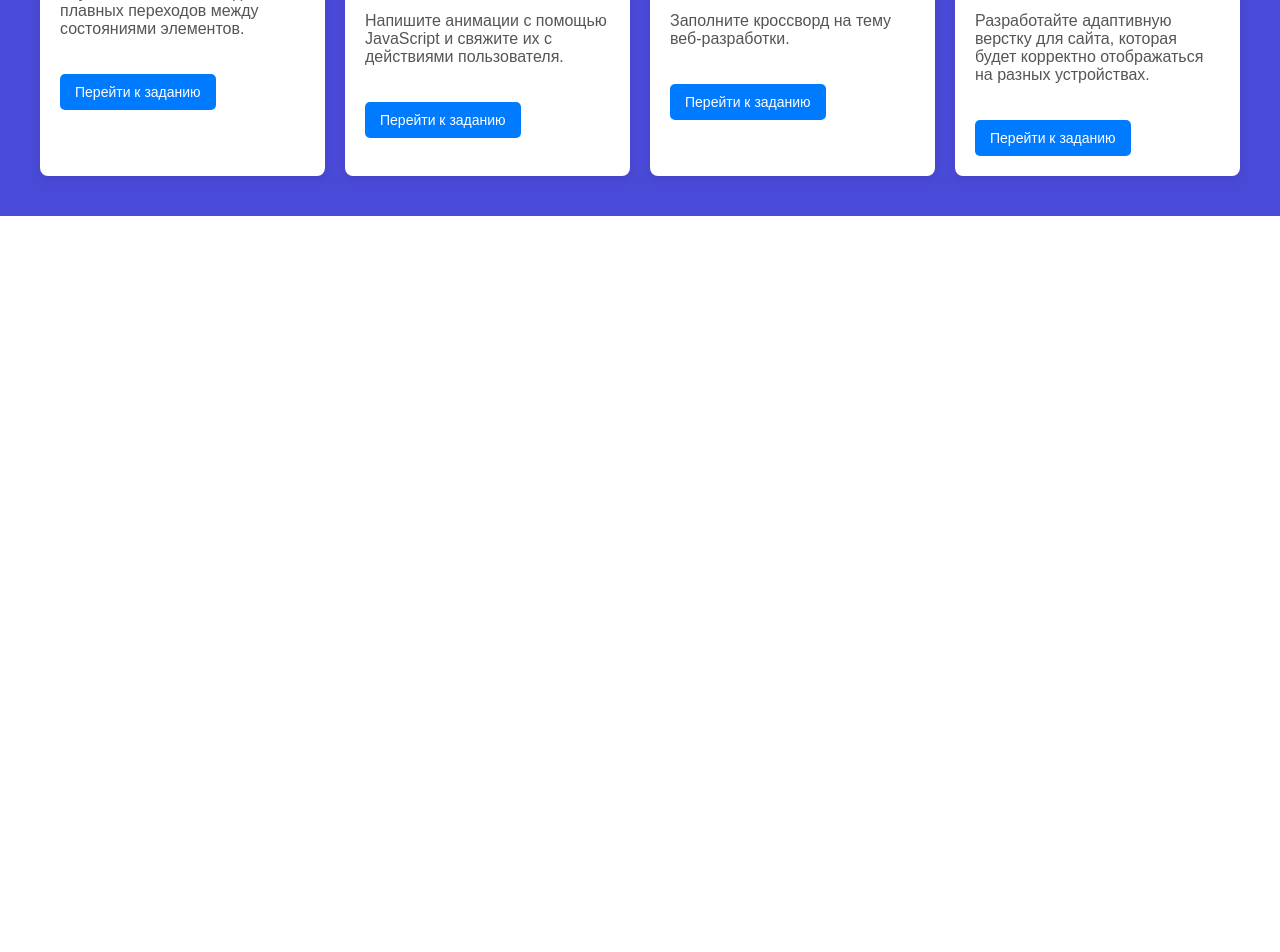
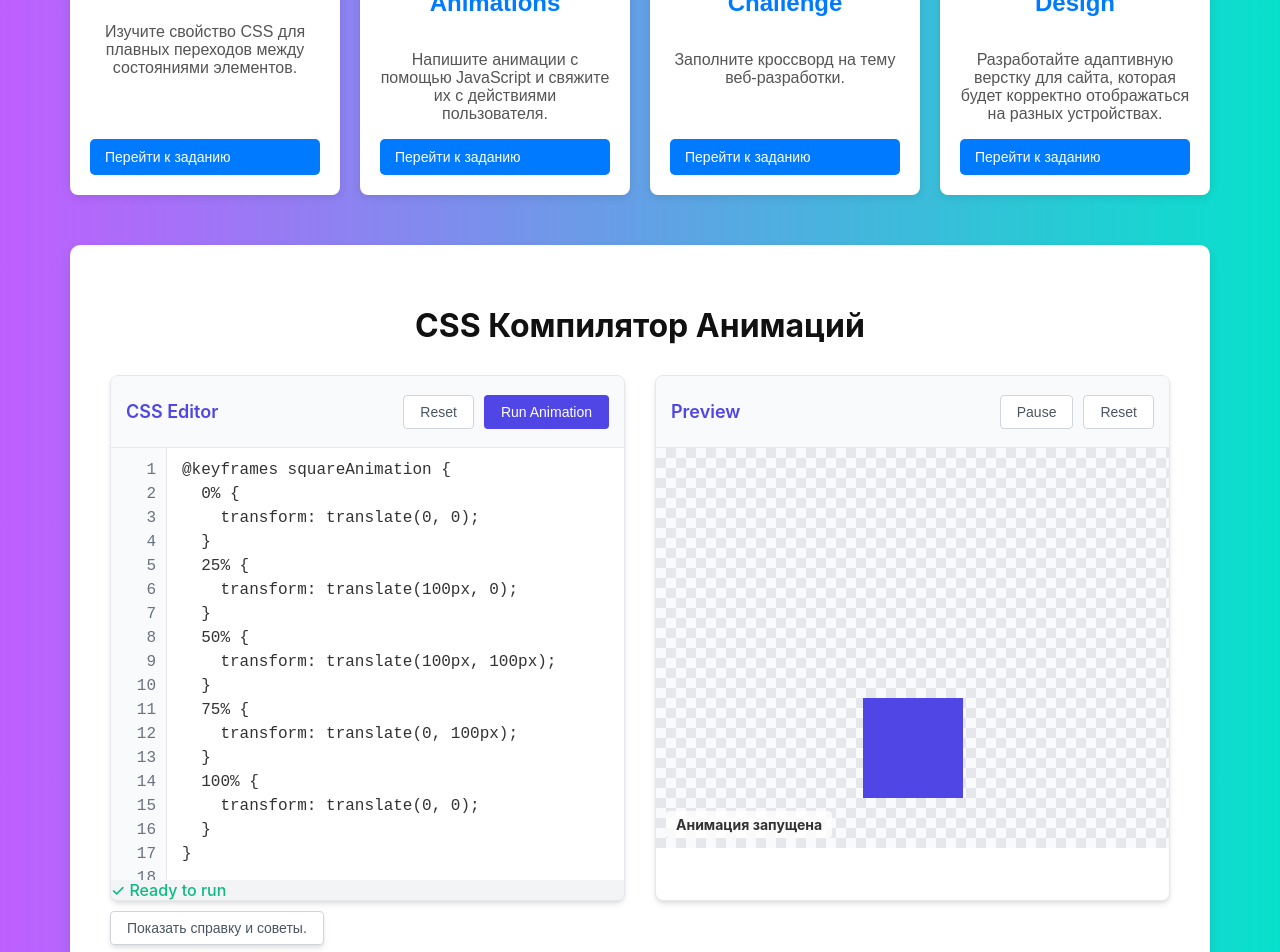
Before and after one commit to Arcadnick/ReportOnJavaScript, a React (Create React App) app: page /tasks in a window 1280 px wide. Shown: the part 240-1192 px from the top of the page. Before the commit the page ends 800 px from the top, so only its background shows below. Built offline with nearby package versions, Linux system fonts and the light colour scheme.

Commit message:
refactoring tasks page

```diff
--- a/src/components/css-animation-playground/CssAnimationPage.js
+++ b/src/components/css-animation-playground/CssAnimationPage.js
@@ -56,20 +56,6 @@ const CssAnimationPage = () => {
         {/* Header */}
         <div className="header">
           <h1>CSS Компилятор Анимаций</h1>
-        <div className="how-to-use">
-          <h2 className="section-title">Как использовать</h2>
-          <p>
-            Отредактируйте код CSS-анимации в редакторе ниже, затем нажмите "Run Animation",
-            чтобы увидеть, как она применяется к 2D квадрату. Редактор уже содержит образец анимации,
-            чтобы вы могли начать.
-          </p>
-          <button
-            onClick={() => setIsHelpModalOpen(true)}
-            className="btn-help"
-          >
-            Показать примеры и справку
-          </button>
-        </div>
         </div>
 
         {/* Main content area */}
@@ -78,16 +64,16 @@ const CssAnimationPage = () => {
               onAnimationStart={() => setIsAnimating(true)}
               onAnimationStop={() => setIsAnimating(false)}
           />
-        <SquarePreview isAnimating={isAnimating} />
+          <SquarePreview isAnimating={isAnimating}/>
         </div>
 
-      {/* Footer */}
-      <div className="p-4 mt-4 text-center text-primary">
-        <p>CSS Компилятор Анимаций - Создан для образовательных целей</p>
-      </div>
+          <button
+              onClick={() => setIsHelpModalOpen(true)}
+              className="btn-help"
+          >Показать справку и советы.</button>
 
         {/* Help Modal */}
-      <HelpModal isOpen={isHelpModalOpen} onClose={() => setIsHelpModalOpen(false)} />
+        <HelpModal isOpen={isHelpModalOpen} onClose={() => setIsHelpModalOpen(false)}/>
       </div>
   );
 };
--- a/src/components/css-animation-playground/CssAnimationPageStyles.css
+++ b/src/components/css-animation-playground/CssAnimationPageStyles.css
@@ -11,6 +11,7 @@
 
 .header {
   margin-bottom: 30px;
+  text-align: center;
 }
 
 .header h1 {
@@ -78,12 +79,20 @@
 }
 
 .editor-wrapper {
-  height: 400px;
+  height: 432px;
   display: flex;
 }
 
+.editor-scroll-container {
+  display: flex;
+  width: 100%;
+  height: 100%;
+  overflow-y: auto;
+  position: relative;
+}
+
 .line-numbers {
-  padding: 10px 10px 10px 15px;
+  padding: 10px 0 10px 15px;
   background-color: #f9fafb;
   border-right: 1px solid #e5e7eb;
   text-align: right;
@@ -91,6 +100,9 @@
   font-family: 'Courier New', monospace;
   user-select: none;
   min-width: 40px;
+  position: sticky;
+  left: 0;
+  z-index: 1;
 }
 
 .css-code {
@@ -98,12 +110,18 @@
   padding: 10px 15px;
   font-family: 'Courier New', monospace;
   line-height: 1.5;
-  overflow-y: auto;
   white-space: pre-wrap;
   outline: none;
-  /* Убираем счетчик строк, так как нумерация добавляется в JavaScript */
   background-color: #fff;
   color: #333;
+  min-height: 100%;
+  margin: 0;
+}
+
+.status-bar {
+  background-color: #f3f4f6;
+  /*border-top: 32px solid #e5e7eb;*/
+  font-weight: 500;
 }
 
 .css-code:focus {
@@ -247,10 +265,15 @@ button {
 }
 
 .btn-help {
-  background-color: transparent;
-  color: #4F46E5;
-  text-decoration: underline;
-  padding: 2px;
+  background-color: white;
+  border-color: #d1d5db;
+  color: #4b5563;
+  margin-top: 10px;
+  box-shadow: 0 4px 6px -1px rgba(0, 0, 0, 0.1), 0 2px 4px -1px rgba(0, 0, 0, 0.06);
+}
+
+.btn-help:hover {
+  background-color: #f9fafb;
 }
 
 button:disabled {
@@ -315,6 +338,12 @@ button:disabled {
 
 .help-modal-section h3 {
   font-size: 18px;
+  margin-bottom: 10px;
+  color: #4F46E5;
+}
+
+.help-modal-section h2 {
+  /*font-size: 18px;*/
   margin-bottom: 10px;
   color: #4F46E5;
 }
--- a/src/components/css-animation-playground/CssEditor.js
+++ b/src/components/css-animation-playground/CssEditor.js
@@ -162,6 +162,7 @@ const CssEditor = ({ onAnimationStart, onAnimationStop }) => {
       </div>
 
       <div className="editor-wrapper">
+        <div className="editor-scroll-container">
           <div ref={lineNumbersRef} className="line-numbers"></div>
 
           <pre
@@ -177,17 +178,14 @@ const CssEditor = ({ onAnimationStart, onAnimationStop }) => {
             {cssCode}
           </pre>
         </div>
+      </div>
 
       {/* Status bar */}
-      <div className={`p-2 text-sm ${statusMessage.type === 'success' ? 'text-success' : 'text-error'}`}>
+      <div className={`status-bar p-2 text-sm ${statusMessage.type === 'success' ? 'text-success' : 'text-error'}`}>
         {statusMessage.type === 'success' ? '✓' : '⚠'} {statusMessage.text}
       </div>
 
       <style>{`
-        .line-numbers {
-          display: flex;
-          flex-direction: column;
-        }
         .line-numbers > div {
           display: block;
           width: 30px;
@@ -195,6 +193,7 @@ const CssEditor = ({ onAnimationStart, onAnimationStop }) => {
           text-align: right;
           color: #6b7280;
           height: 1.5em;
+          line-height: 1.5;
         }
       `}</style>
     </div>
--- a/src/components/css-animation-playground/HelpModal.js
+++ b/src/components/css-animation-playground/HelpModal.js
@@ -1,7 +1,4 @@
-import { useState } from 'react';
-
 const HelpModal = ({ isOpen, onClose }) => {
-  const [activeTab, setActiveTab] = useState('examples');
 
   if (!isOpen) return null;
 
@@ -9,7 +6,7 @@ const HelpModal = ({ isOpen, onClose }) => {
     <div className="help-modal-overlay">
       <div className="help-modal-content">
         <div className="help-modal-header">
-          <h2 className="help-modal-title">Помощь и примеры</h2>
+          <h2 className="help-modal-title">Справка и советы</h2>
           <button
             onClick={onClose}
             className="close-button"
@@ -18,95 +15,17 @@ const HelpModal = ({ isOpen, onClose }) => {
           </button>
         </div>
 
-        <div className="flex mb-4 border-b border-gray-200">
-          <button
-            className={`py-2 px-4 ${activeTab === 'examples' ? 'text-primary border-b-2 border-primary' : 'text-gray-600'}`}
-            onClick={() => setActiveTab('examples')}
-          >
-            Примеры
-          </button>
-          <button
-            className={`py-2 px-4 ${activeTab === 'tips' ? 'text-primary border-b-2 border-primary' : 'text-gray-600'}`}
-            onClick={() => setActiveTab('tips')}
-          >
-            Советы
-          </button>
-        </div>
+        <div className="overflow-y-auto">
+          <div className="help-modal-section">
+            <h2>Как использовать</h2>
+            <div className="example-item">
+              <p>Отредактируйте код CSS-анимации в редакторе ниже, затем нажмите "Run Animation", чтобы увидеть, как она применяется к 2D квадрату.
+                Редактор уже содержит образец анимации, чтобы вы могли начать.</p>
+            </div>
+          </div>
 
-        <div className="overflow-y-auto">
-          {activeTab === 'examples' ? (
-            <div className="help-modal-section">
-              <h3>Примеры CSS-анимаций</h3>
-
-              <div className="example-item">
-                <h4 className="font-medium mb-2">Вращение</h4>
-                <pre>
-{`@keyframes rotate {
-  from {
-    transform: rotate(0deg);
-  }
-  to {
-    transform: rotate(360deg);
-  }
-}
-
-.square {
-  animation: rotate 2s linear infinite;
-}`}
-                </pre>
-              </div>
-
-              <div className="example-item">
-                <h4 className="font-medium mb-2">Пульсация</h4>
-                <pre>
-{`@keyframes pulse {
-  0% {
-    transform: scale(1);
-  }
-  50% {
-    transform: scale(1.2);
-  }
-  100% {
-    transform: scale(1);
-  }
-}
-
-.square {
-  animation: pulse 1.5s ease-in-out infinite;
-}`}
-                </pre>
-              </div>
-
-              <div className="example-item">
-                <h4 className="font-medium mb-2">Движение по траектории</h4>
-                <pre>
-{`@keyframes squareAnimation {
-  0% {
-    transform: translate(0, 0);
-  }
-  25% {
-    transform: translate(100px, 0);
-  }
-  50% {
-    transform: translate(100px, 100px);
-  }
-  75% {
-    transform: translate(0, 100px);
-  }
-  100% {
-    transform: translate(0, 0);
-  }
-}
-
-.square {
-  animation: squareAnimation 4s linear infinite;
-}`}
-                </pre>
-              </div>
-            </div>
-          ) : (
-            <div className="help-modal-section">
-              <h3>Полезные советы</h3>
+          <div className="help-modal-section">
+            <h2>Полезные советы</h2>
 
               <div className="example-item">
                 <h4 className="font-medium mb-2">Свойства анимации</h4>
@@ -154,7 +73,6 @@ const HelpModal = ({ isOpen, onClose }) => {
                 </pre>
               </div>
             </div>
-          )}
         </div>
 
         <div className="mt-4 text-right">
--- a/src/components/css-animation-playground/SquarePreview.js
+++ b/src/components/css-animation-playground/SquarePreview.js
@@ -125,7 +125,7 @@ const SquarePreview = ({ isAnimating }) => {
 
       <div className="p-4 text-sm text-primary">
         {isAnimating
-          ? (isPaused ? 'Анимация приостановлена. Нажмите "Resume" для продолжения.' : 'Анимация запущена.')
+          ? (isPaused ? 'Нажмите "Resume" для продолжения.' : '')
           : 'Нажмите "Run Animation" для запуска анимации.'}
       </div>
     </div>
--- a/src/pages/Tasks.js
+++ b/src/pages/Tasks.js
@@ -1,6 +1,7 @@
 import React from "react";
 import "../styles/Tasks.css";
 import { Link } from "react-router-dom";
+import CssAnimationPage from "../components/css-animation-playground/CssAnimationPage";
 
 function Tasks() {
     const tasks = [
@@ -32,6 +33,7 @@ function Tasks() {
 
     return (
         <div className="tasks-container">
+            {/* Навигация */}
             <nav className="navbar">
                 <Link to="/" className="nav-link">Главная</Link>
                 <Link to="/crossword" className="nav-link">Кроссворд</Link>
@@ -39,7 +41,10 @@ function Tasks() {
                 <Link to="/tasks" className="nav-link active">Задание</Link>
                 <Link to="/files" className="nav-link">Файлы</Link>
             </nav>
+
             <h1 className="tasks-title">Задания</h1>
+
+            {/* Список заданий */}
             <div className="tasks-list">
                 {tasks.map(task => (
                     <div key={task.id} className="task-card">
@@ -49,6 +54,12 @@ function Tasks() {
                     </div>
                 ))}
             </div>
+
+            {/* Блок с CSS-компилятором */}
+            <div className="compiler-container">
+                {/*<h2 className="compiler-title">CSS Animation Playground</h2>*/}
+                <CssAnimationPage />
+            </div>
         </div>
     );
 }
--- a/src/styles/Tasks.css
+++ b/src/styles/Tasks.css
@@ -1,16 +1,26 @@
+html, body {
+    margin: 0;
+    padding: 0;
+    width: 100%;
+    height: 100%;
+}
+
 .tasks-container {
     display: flex;
     flex-direction: column;
     align-items: center;
-    background-color: #4a4ad8;
+    background: linear-gradient(to right, #bf5fff, #07e1cc);
     padding: 40px;
     font-family: 'Arial', sans-serif;
+    min-height: 100vh;
 }
 
 .tasks-title {
     font-size: 2rem;
     margin-bottom: 30px;
-    color: #333;
+    color: #fff;
+    text-shadow: 2px 2px 5px rgba(0, 0, 0, 0.2);
+    margin-top: 50px;
 }
 
 .tasks-list {
@@ -18,6 +28,7 @@
     grid-template-columns: repeat(auto-fill, minmax(250px, 1fr));
     gap: 20px;
     width: 100%;
+    max-width: 1140px;
 }
 
 .task-card {
@@ -26,6 +37,12 @@
     border-radius: 8px;
     box-shadow: 0 2px 10px rgba(0, 0, 0, 0.1);
     transition: transform 0.3s, box-shadow 0.3s;
+    text-align: center;
+
+    display: flex;
+    flex-direction: column;
+    justify-content: space-between;
+    min-height: 200px;
 }
 
 .task-card:hover {
@@ -41,10 +58,11 @@
 .task-description {
     color: #555;
     margin-top: 10px;
+    flex-grow: 1;
 }
 
 .task-btn {
-    margin-top: 20px;
+    margin-top: auto;
     padding: 10px 15px;
     background-color: #007bff;
     color: #fff;
@@ -57,3 +75,28 @@
 .task-btn:hover {
     background-color: #0056b3;
 }
+
+
+/* Стили для блока CSS-компилятора */
+.compiler-container {
+    margin-top: 50px;
+    width: 100%;
+    max-width: 1100px;
+    background: #fff;
+    padding: 20px;
+    border-radius: 10px;
+    box-shadow: 0 4px 10px rgba(0, 0, 0, 0.1);
+}
+
+.compiler-title {
+    font-size: 1.8rem;
+    color: #333;
+    margin-bottom: 20px;
+}
+
+.compiler-container iframe {
+    width: 100%;
+    height: 500px;
+    border: none;
+    border-radius: 5px;
+}
```
Also changed, not shown: src/styles/Home.css (+21 -0 lines), 7 other files (tests, documents, lock files or other folders). Lines whose indentation alone changed are shown as unchanged.
